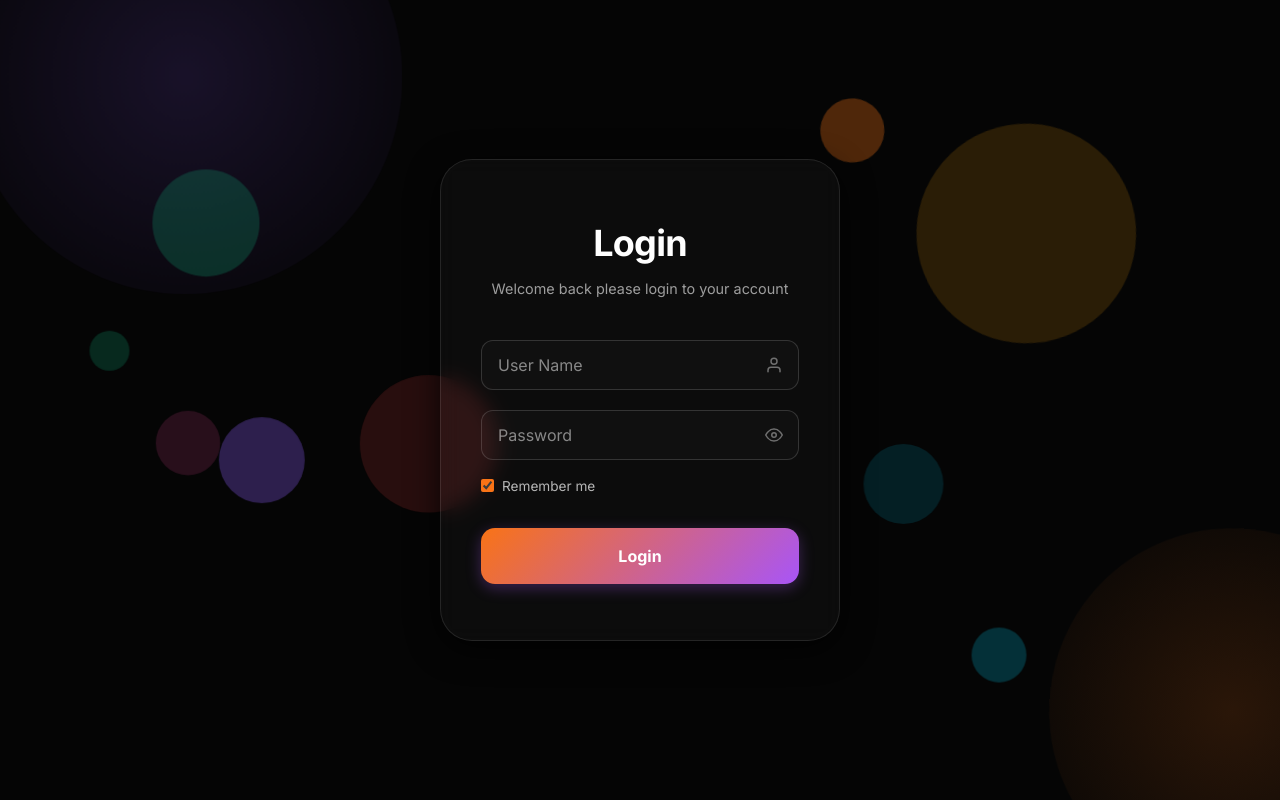
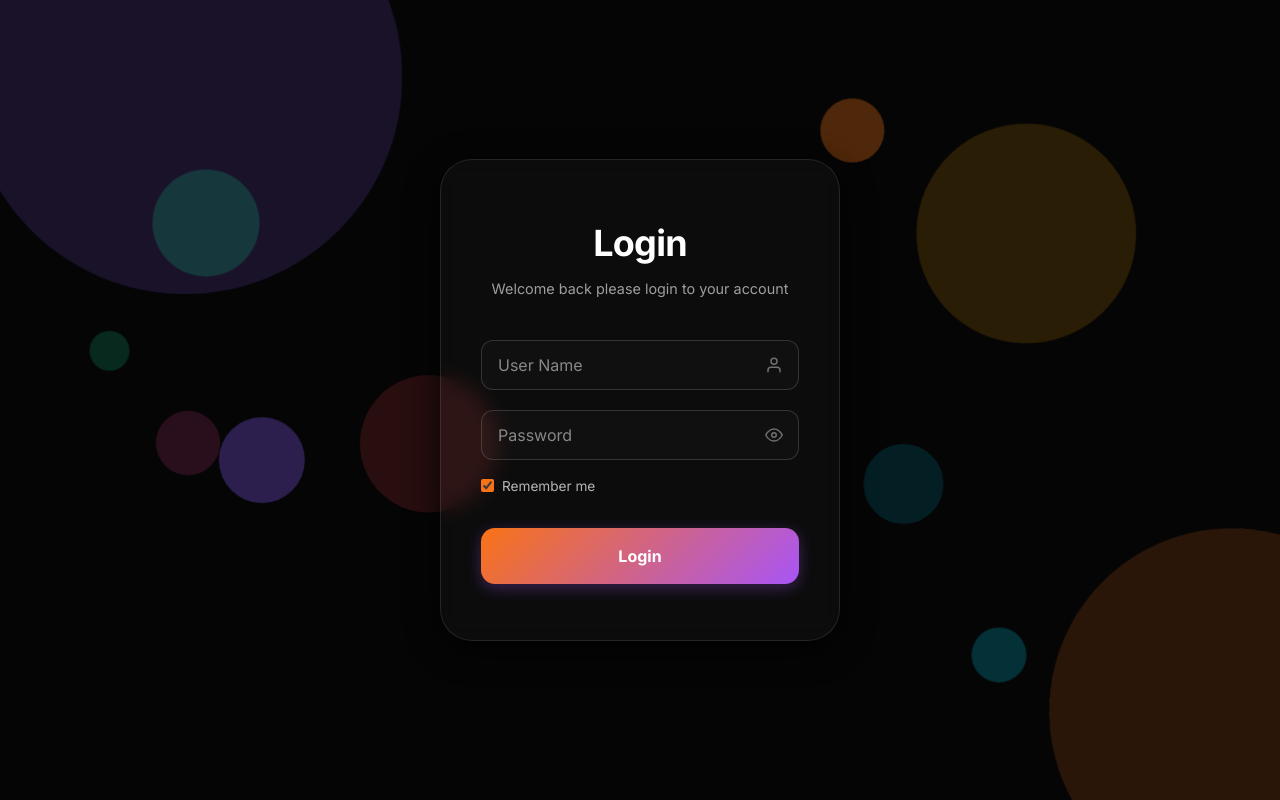
Before and after one commit to kimookpong/dakey, a Next.js app: page /login in a window 1280 px wide. Built offline with nearby package versions, Linux system fonts and the light colour scheme.

Commit message:
Use solid colors for decorative spheres
Replace radial-gradient backgrounds with solid hex colors for .sphere-purple and .sphere-orange in app/globals.css. This simplifies the styles for the decorative background spheres and may improve rendering consistency/performance.

```diff
--- a/app/globals.css
+++ b/app/globals.css
@@ -57,7 +57,7 @@ body {
 .sphere-purple {
   width: 400px;
   height: 400px;
-  background: radial-gradient(circle at center, #8b5cf6, transparent);
+  background: #8b5cf6;
   top: -100px;
   left: -50px;
   animation: float-diagonal 20s infinite alternate ease-in-out;
@@ -66,7 +66,7 @@ body {
 .sphere-orange {
   width: 350px;
   height: 350px;
-  background: radial-gradient(circle at center, #f97316, transparent);
+  background: #f97316;
   bottom: -50px;
   right: -100px;
   animation: float-slow 25s infinite alternate-reverse ease-in-out;
```
